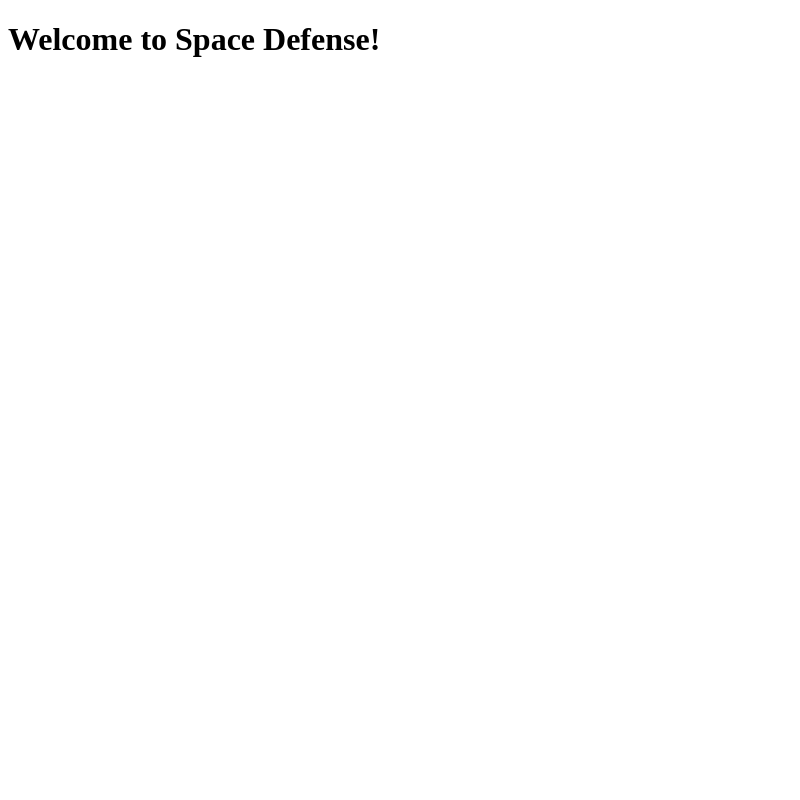
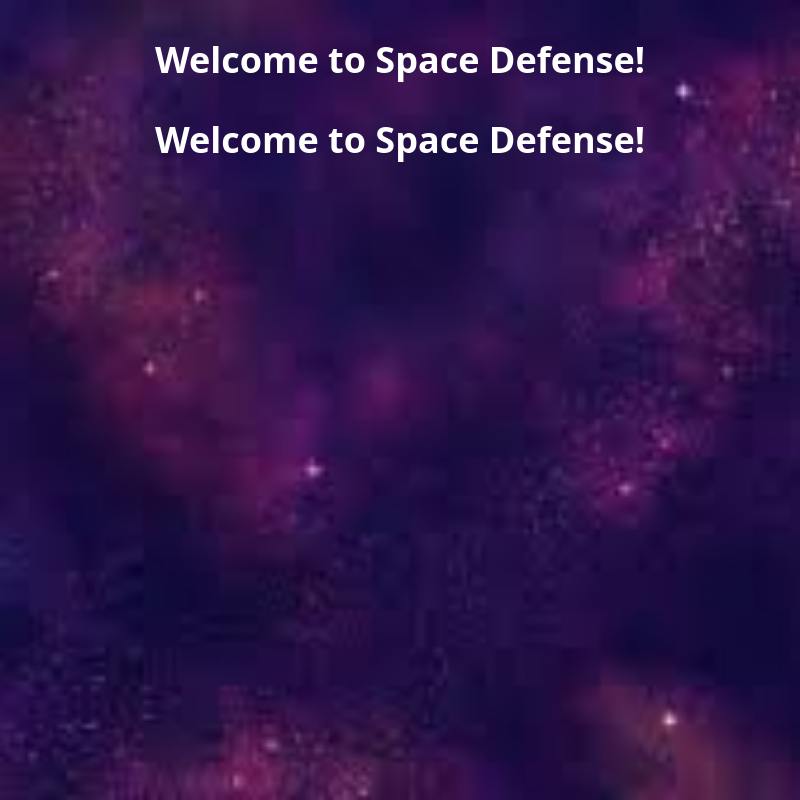
Before and after one commit to Gwenael-bct/electron_project, an Electron app: page renderer/index.html in a window 800 px wide. Drawn offline with Linux system fonts and the light colour scheme; no server answers.

Commit message:
Ajout de tailwinds + Description du projet

```diff
--- a/package.json
+++ b/package.json
@@ -7,6 +7,7 @@
   "type": "commonjs",
   "main": "main.js",
   "scripts": {
+    "build:css": "tailwindcss -i ./renderer/input.css -o ./renderer/output.css --watch",
     "test": "echo \"Error: no test specified\" && exit 1",
     "lint:js": "eslint '**/*.js'",
     "lint:html": "htmlhint '**/*.html'",
@@ -18,7 +19,10 @@
   },
   "devDependencies": {
     "@eslint/js": "^9.39.1",
+    "autoprefixer": "^10.4.22",
     "eslint": "^9.39.1",
-    "globals": "^16.5.0"
+    "globals": "^16.5.0",
+    "postcss": "^8.5.6",
+    "tailwindcss": "^3.4.18"
   }
 }
--- /dev/null
+++ b/postcss.config.js
@@ -0,0 +1,6 @@
+module.exports = {
+  plugins: {
+    tailwindcss: {},
+    autoprefixer: {},
+  },
+}
--- a/renderer/index.html
+++ b/renderer/index.html
@@ -5,9 +5,23 @@
     <meta http-equiv="X-UA-Compatible" content="IE=edge">
     <title>Space Defense</title>
     <meta name="viewport" content="width=device-width, initial-scale=1">
+    <link rel="stylesheet" href="./output.css">
     <script src="../main.js"></script>
 </head>
-<body>
-    <h1>Welcome to Space Defense!</h1>
+<body class="relative min-h-screen">
+    <!-- Image de fond -->
+    <img
+        src="../assets/background.jpg"
+        alt=""
+        class="absolute inset-0 w-full h-full object-cover -z-10"
+    >
+
+    <!-- Contenu par-dessus -->
+    <h1 class="relative text-white text-4xl font-bold text-center pt-10 align-middle">
+        Welcome to Space Defense!
+    </h1>
+        <h1 class="relative text-white text-4xl font-bold text-center pt-10 align-middle">
+        Welcome to Space Defense!
+    </h1>
 </body>
 </html>
--- /dev/null
+++ b/renderer/input.css
@@ -0,0 +1,3 @@
+@tailwind base;
+@tailwind components;
+@tailwind utilities;
--- /dev/null
+++ b/tailwind.config.js
@@ -0,0 +1,10 @@
+/** @type {import('tailwindcss').Config} */
+module.exports = {
+  content: [
+    "./renderer/**/*.{html,js}",
+  ],
+  theme: {
+    extend: {},
+  },
+  plugins: [],
+};
```
Also changed, not shown: README.md, renderer/output.css (added), 1 other file.
